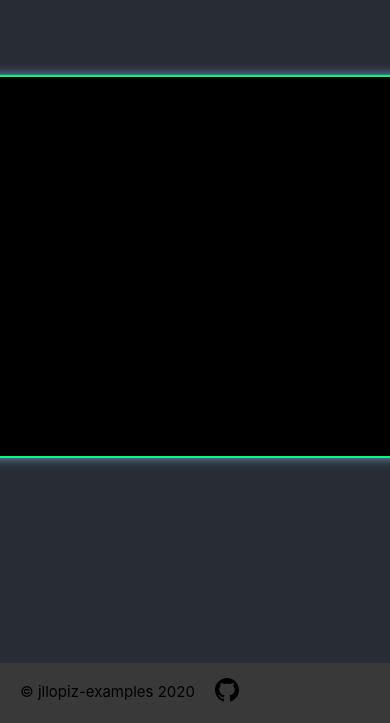
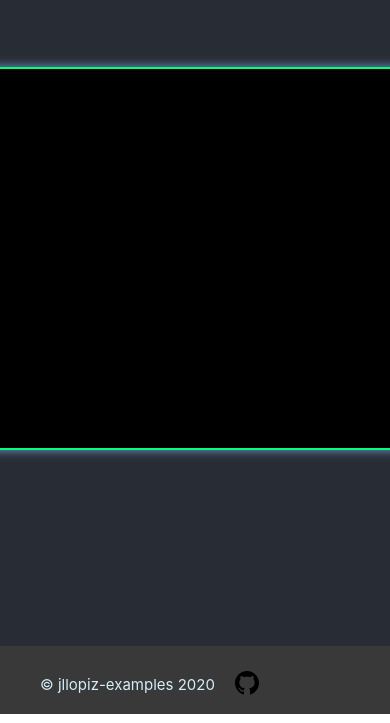
Before and after one commit to jllopiz90/pixel_validator, a React (Create React App) app: page / in a window 390 px wide. Shown: the part 130-853 px from the top of the page. Built offline with nearby package versions, Linux system fonts and the light colour scheme.

Commit message:
css changes, sticky footer and mobile approach

```diff
--- a/src/App.css
+++ b/src/App.css
@@ -5,9 +5,9 @@
 
 .App {
   background-color: #282c34;
-  min-height: 94vh;
   display: flex;
   flex-direction: column;
+  flex: 1 0 auto;
   align-items: center;
   justify-content: center;
   font-size: calc(10px + 2vmin);
@@ -19,13 +19,10 @@
 }
 
 footer {
-  height: 50px;
+  flex-shrink: 0;
   align-items: flex-start;
-  padding-top: 10px;
+  padding: 20px;
   background-color: rgba(8, 8, 8, 0.8);
-  @media (max-width: 450px) {
-    height: 50px;
-  }
 }
 
 footer a {
@@ -40,7 +37,7 @@ footer p {
   padding: 0;
   margin: 0;
   font-size: 15px;
-  color: var(--anyColor);
+  color: #d4eef8;
 }
 
 footer span {
--- a/src/components/TextField.jsx
+++ b/src/components/TextField.jsx
@@ -1,6 +1,7 @@
 import React from 'react';
 import PropTypes from 'prop-types';
 import styled from 'styled-components';
+import { isMobile } from '../utils/utils';
 
 const TextFieldStyles = styled.textarea`
   background-color: black;
@@ -20,13 +21,20 @@ const TextFieldStyles = styled.textarea`
   font-size: 15px;
   margin-top: 20px;
   width: 500px;
- `;
+  @media (max-width: 380px) {
+    width: 280px;
+    font-size: 11px;
+  }
+`;
 
 const SuccessMessage = styled.span`
   color: #04ec74;
   font-size: 15px;
   margin-top: 20px;
   width: 500px;
+  @media (max-width: 380px) {
+    width: 280px;
+  }
 `;
 
 function TextField(props) {
@@ -34,11 +42,14 @@ function TextField(props) {
     rows, cols, name, error, onChange, value, message,
   } = props;
 
+  const finalRows = isMobile() && rows > 15 ? 15 : rows;
+  const finalCols = isMobile() && cols > 30 ? 30 : cols;
+
   return (
     <>
     <TextFieldStyles
-      cols={cols}
-      rows={rows}
+      cols={finalCols}
+      rows={finalRows}
       name={name}
       id="validator"
       value={value}
--- a/src/index.css
+++ b/src/index.css
@@ -1,3 +1,7 @@
+html, body {
+  height: 100%;
+}
+
 body {
   margin: 0;
   font-family: -apple-system, BlinkMacSystemFont, 'Segoe UI', 'Roboto', 'Oxygen',
@@ -11,3 +15,10 @@ code {
   font-family: source-code-pro, Menlo, Monaco, Consolas, 'Courier New',
     monospace;
 }
+
+#root {
+  height: 100%;
+  display: flex;
+  flex-direction: column;
+  width: 100vw;
+}
--- /dev/null
+++ b/src/utils/utils.js
@@ -0,0 +1 @@
+export const isMobile = () => /Android|webOS|iPhone|iPad|iPod|BlackBerry|IEMobile|Opera Mini/i.test(navigator.userAgent);
```
